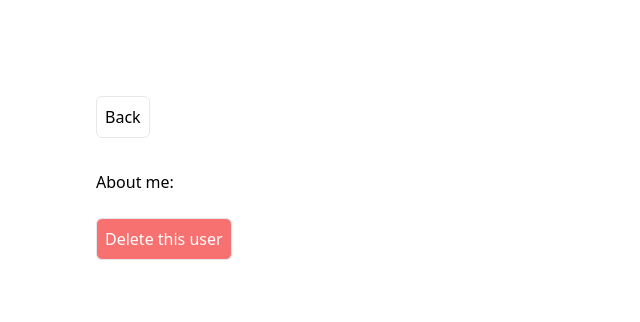
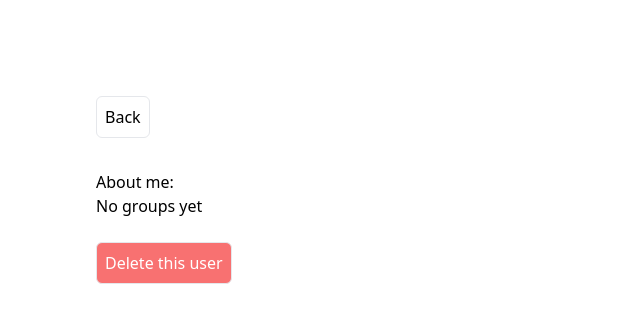
Before and after one commit to chuk-chuk/management-system, a React (Create React App) app: page /users/1 in a window 1280 px wide. Shown: the top 322 px of the page, without its empty margins (0-640 px from the left). Built offline with nearby package versions, Linux system fonts and the light colour scheme.

Commit message:
list groups ids, if any on the user info page

```diff
--- a/src/pages/userDetails/UserDetails.tsx
+++ b/src/pages/userDetails/UserDetails.tsx
@@ -26,6 +26,15 @@ export function UserDetails() {
           <div className="mb-6">
             <p>{userInfo?.firstName}</p>
             <p>About me: {userInfo?.bio}</p>
+            {userInfo?.groups && userInfo?.groups?.length > 0 ? (
+              <div>
+                {userInfo?.groups.map((group) => (
+                  <p>{group}</p>
+                ))}
+              </div>
+            ) : (
+              <p>No groups yet</p>
+            )}
           </div>
           <Button
             title="Delete this user"
```
